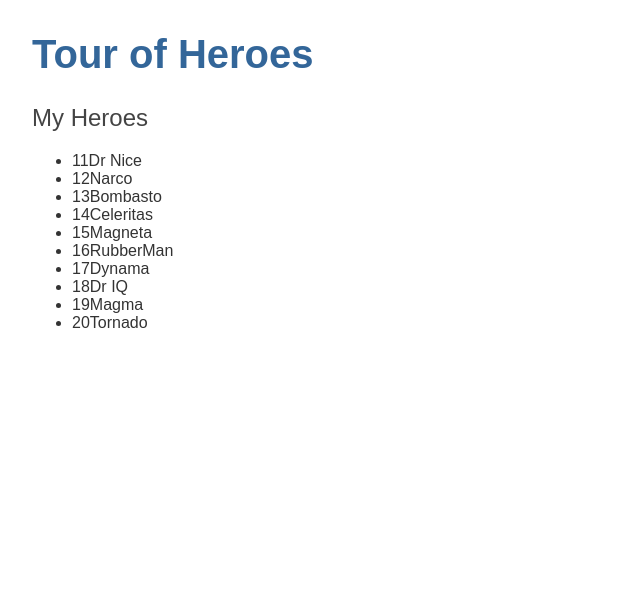
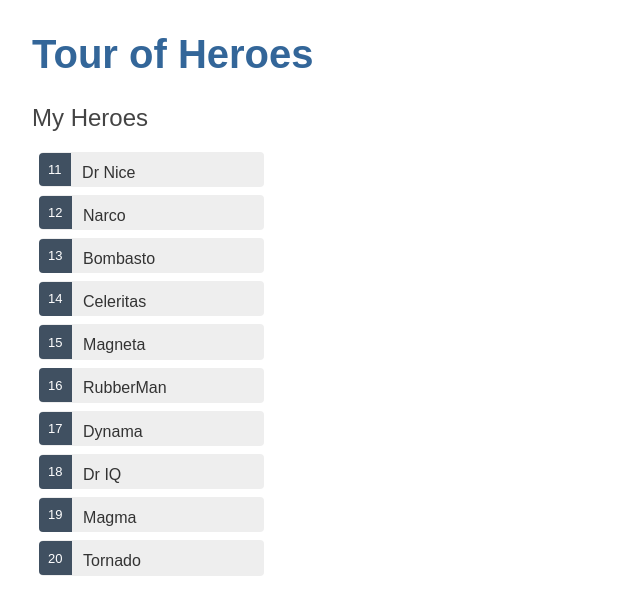
Before and after one commit to CH4BRN/ANGULAR, an Angular app in the folder angular-tour-of-heroes/: page /heroes in a window 1280 px wide. Shown: the top 614 px of the page, without its empty margins (0-640 px from the left). Built offline with nearby package versions, Linux system fonts and the light colour scheme.

Commit message:
added css

```diff
--- a/angular-tour-of-heroes/src/app/heroes/heroes.component.css
+++ b/angular-tour-of-heroes/src/app/heroes/heroes.component.css
@@ -0,0 +1,44 @@
+/* HeroesComponent's private CSS styles */
+.heroes {
+    margin: 0 0 2em 0;
+    list-style-type: none;
+    padding: 0;
+    width: 15em;
+  }
+  .heroes li {
+    cursor: pointer;
+    position: relative;
+    left: 0;
+    background-color: #EEE;
+    margin: .5em;
+    padding: .3em 0;
+    height: 1.6em;
+    border-radius: 4px;
+  }
+  .heroes li:hover {
+    color: #607D8B;
+    background-color: #DDD;
+    left: .1em;
+  }
+  .heroes li.selected {
+    background-color: #CFD8DC;
+    color: white;
+  }
+  .heroes li.selected:hover {
+    background-color: #BBD8DC;
+    color: white;
+  }
+  .heroes .badge {
+    display: inline-block;
+    font-size: small;
+    color: white;
+    padding: 0.8em 0.7em 0 0.7em;
+    background-color:#405061;
+    line-height: 1em;
+    position: relative;
+    left: -1px;
+    top: -4px;
+    height: 1.8em;
+    margin-right: .8em;
+    border-radius: 4px 0 0 4px;
+  }
```
